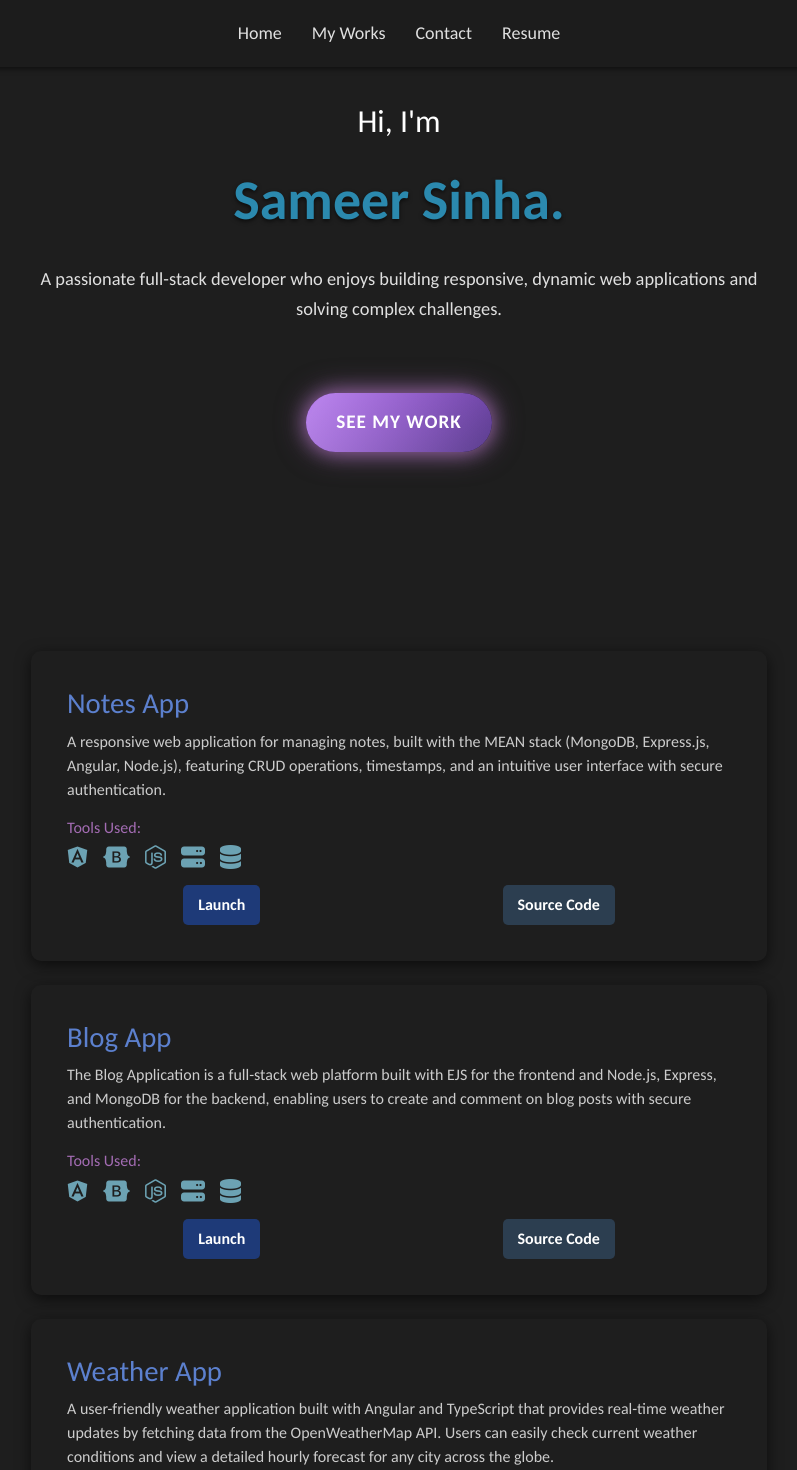
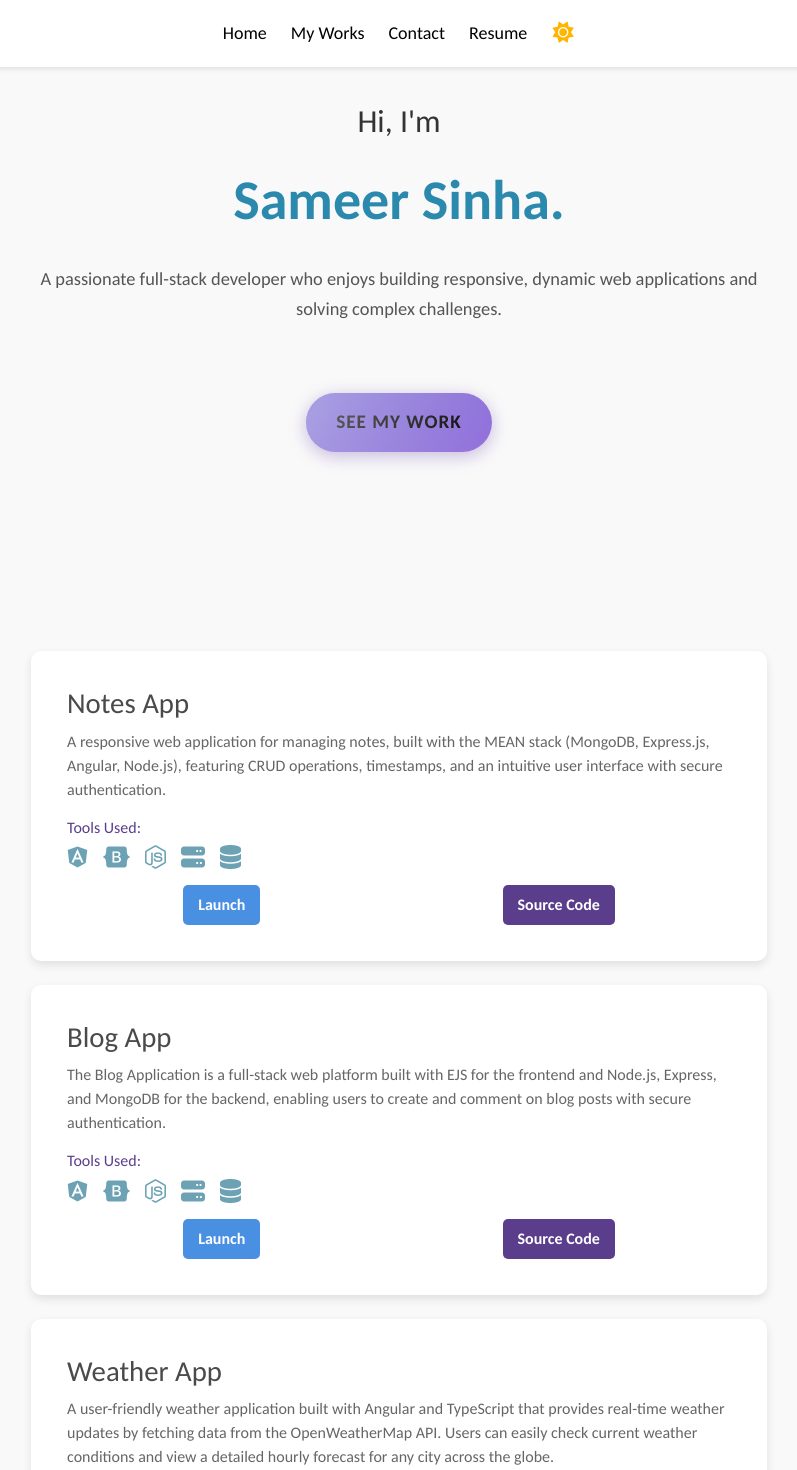
Before and after one commit to sameer882000/portfolio-angular, an Angular app: page / in a window 1280 px wide. Shown: the top 1470 px of the page, without its empty margins (241-1038 px from the left). Built offline with nearby package versions, Linux system fonts and the light colour scheme.

Commit message:
Added theme toggle

```diff
--- a/src/app/header/header.component.css
+++ b/src/app/header/header.component.css
@@ -68,7 +68,7 @@ body {
     color: #e0e0e0;
     /* Light text color */
     text-decoration: none;
-    margin: 0 15px;
+    margin: 0 12px;
     /* Margin between links */
     font-size: 18px;
     /* Font size */
@@ -125,3 +125,31 @@ body {
         /* Adjust font size */
     }
 }
+
+.theme-toggle {
+    background: none;
+        border: none;
+        width: 24px;
+        /* Fixed width for consistent layout */
+        font-size: 1.3rem;
+        color: var(--text-color);
+        cursor: pointer;
+        transition: color 0.3s ease;
+        display: flex;
+        align-items: center;
+        justify-content: center;
+}
+.theme-toggle i {
+    font-size: 1.3rem;
+    transition: transform 0.3s ease, color 0.3s ease;
+}
+
+.theme-toggle i.fa-moon {
+    /* transform: rotate(-20deg); */
+    /* Just for style */
+}
+
+.theme-toggle i.fa-sun {
+    color: #ffb400;
+    /* Sun yellow color */
+}
--- a/src/app/header/header.component.html
+++ b/src/app/header/header.component.html
@@ -4,7 +4,8 @@
       <a href="#about">Home</a>
       <a href="#projects">My Works</a>
       <a href="#contact">Contact</a>
-      <a  (click)="downloadResume(); ">Resume</a>
+      <a style="cursor: pointer;" (click)="downloadResume(); ">Resume</a>
+      <a  class="theme-toggle"  (click)="themeService.toggleTheme();"><i [ngClass]="themeService.isDarkMode ? 'fas fa-moon' : 'fas fa-sun'"></i></a>
     </nav>
   </div>
 </header>
--- a/src/app/header/header.component.ts
+++ b/src/app/header/header.component.ts
@@ -1,11 +1,17 @@
-import { Component } from '@angular/core';
+import { Component, OnInit } from '@angular/core';
+import { ThemeService } from '../theme.service';
 
 @Component({
   selector: 'app-header',
   templateUrl: './header.component.html',
   styleUrls: ['./header.component.css']
 })
-export class HeaderComponent {
+export class HeaderComponent implements OnInit {
+  constructor(public themeService: ThemeService) { }
+
+  ngOnInit() {
+    this.themeService.applyTheme(); // Apply saved theme on load
+  }
 downloadResume() {
     const link = document.createElement('a');
     link.href = 'assets/resume.pdf'; // Path to your resume
--- /dev/null
+++ b/src/app/theme.service.ts
@@ -0,0 +1,34 @@
+import { Injectable } from '@angular/core';
+
+@Injectable({
+  providedIn: 'root',
+})
+export class ThemeService {
+  isDarkMode = true; // Default theme
+
+  constructor() {
+    this.loadTheme(); // Load theme from localStorage on init
+  }
+
+  toggleTheme() {
+    this.isDarkMode = !this.isDarkMode;
+    this.saveTheme();
+    this.applyTheme();
+  }
+
+  public saveTheme() {
+    localStorage.setItem('theme', this.isDarkMode ? 'dark' : 'light');
+  }
+
+  public loadTheme() {
+    const theme = localStorage.getItem('theme');
+    this.isDarkMode = theme === 'dark';
+    this.applyTheme();
+  }
+
+  public applyTheme() {
+    const themeClass = this.isDarkMode ? 'dark-mode' : 'light-mode';
+    document.body.classList.remove('light-mode', 'dark-mode');
+    document.body.classList.add(themeClass);
+  }
+}
--- a/src/styles.css
+++ b/src/styles.css
@@ -52,3 +52,161 @@ body {
     overflow: hidden;
     /* Ensure the container does not overflow */
 }
+
+/* Dark Mode Styles */
+body.dark-mode {
+    background-color: #121212;
+    color: #e0e0e0;
+}
+
+body.dark-mode .header {
+    background: #1c1c1c;
+    color: #e0e0e0;
+}
+
+body.dark-mode .nav a {
+    color: #e0e0e0;
+}
+
+body.dark-mode .nav a:hover {
+    color: #b782e6;
+}
+
+/* Light Mode Styles */
+body.light-mode {
+    background-color: #f8f9fa;
+    color: black;
+}
+
+body.light-mode .header {
+    background: #ffffff;
+    color: black;
+    box-shadow: 0 2px 5px rgba(0, 0, 0, 0.1);
+}
+
+body.light-mode .nav a {
+    color: black !important;
+}
+
+body.light-mode .nav a:hover {
+    color: #6c63ff;
+}
+
+/* About Section - Light Mode */
+body.light-mode .about {
+    background-color: #f9f9f9;
+    /* Light background color */
+    color: #333333;
+    /* Dark text color */
+    /* box-shadow: 0 4px 10px rgba(0, 0, 0, 0.1); */
+    /* Subtle shadow */
+}
+
+body.light-mode .intro-text {
+    color: #333;
+    /* Dark color for "Hi, I'm" */
+}
+
+body.light-mode .highlight-name {
+    color: #2b89ae;
+    /* Consistent color for the name */
+    text-shadow: none;
+    /* No shadow for clean look */
+}
+
+body.light-mode .lead {
+    color: #555;
+    /* Darker gray for lead text */
+}
+
+/* Button in Light Mode */
+body.light-mode .btn-see-my-work {
+    color: black;
+    background: linear-gradient(135deg, #6a5acd, #9370db);
+    box-shadow: 0 4px 15px rgba(90, 62, 140, 0.2), 0 4px 20px rgba(147, 112, 219, 0.2);
+}
+
+body.light-mode .btn-see-my-work:hover {
+    color: #333;
+    box-shadow: 0 4px 15px rgba(147, 112, 219, 0.4), 0 4px 20px rgba(90, 62, 140, 0.3);
+}
+
+/* Projects Section - Light Mode */
+body.light-mode .projects {
+    background-color: #f9f9f9;
+    color: #333333;
+}
+
+body.light-mode .section-title {
+    color: #5a3e8c;
+}
+
+body.light-mode .project-card {
+    background-color: #ffffff;
+    box-shadow: 0 4px 10px rgba(0, 0, 0, 0.1);
+}
+
+body.light-mode .card-title {
+    color: #4a4a4a;
+}
+
+body.light-mode .card-text {
+    color: #666666;
+}
+
+/* Tools Used Styling in Light Mode */
+body.light-mode .tools-used {
+    color: #5a3e8c;
+}
+
+body.light-mode .tools-icons i {
+    color: #5a3e8c;
+}
+
+body.light-mode .tools-icons i:hover {
+    color: #333333;
+}
+
+/* Buttons Styling in Light Mode */
+body.light-mode .btn-launch {
+    background-color: #4a90e2;
+    color: #ffffff;
+}
+
+body.light-mode .btn-launch:hover {
+    background-color: #3a78d4;
+}
+
+body.light-mode .btn-source {
+    background-color: #5a3e8c;
+    color: #ffffff;
+}
+
+body.light-mode .btn-source:hover {
+    background-color: #4a2e6f;
+}
+
+/* Footer - Light Mode */
+body.light-mode .footer {
+    background-color: #f9f9f9;
+    /* Light background for the footer */
+    color: #333333;
+    /* Dark text color */
+    box-shadow: 0 -2px 5px rgba(0, 0, 0, 0.1);
+    /* Lighter shadow */
+}
+
+body.light-mode .footer-text {
+    color: #333333;
+    /* Dark text color */
+}
+
+body.light-mode .social-links a {
+    color: #333333 !important;
+    /* Dark text color for icons */
+}
+
+body.light-mode .social-links a:hover {
+    color: #4a90e2;
+    /* Change to a blue shade on hover */
+}
```
Also changed, not shown: 1 other file (tests, documents, lock files or other folders).
